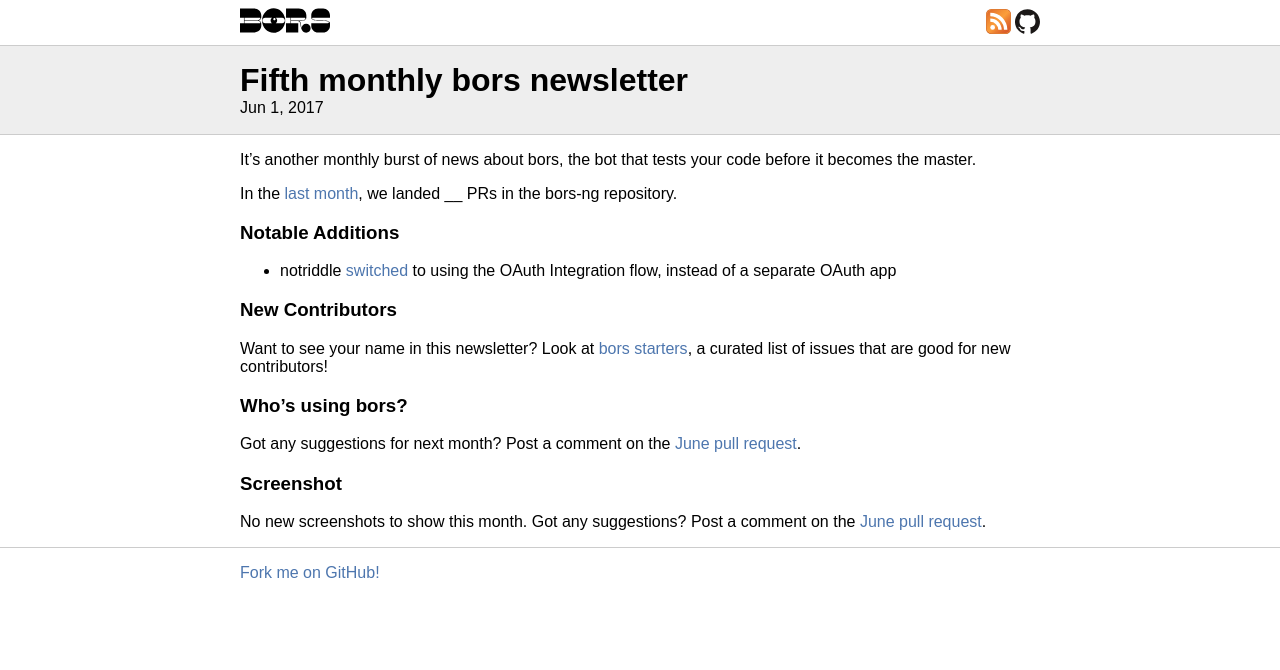
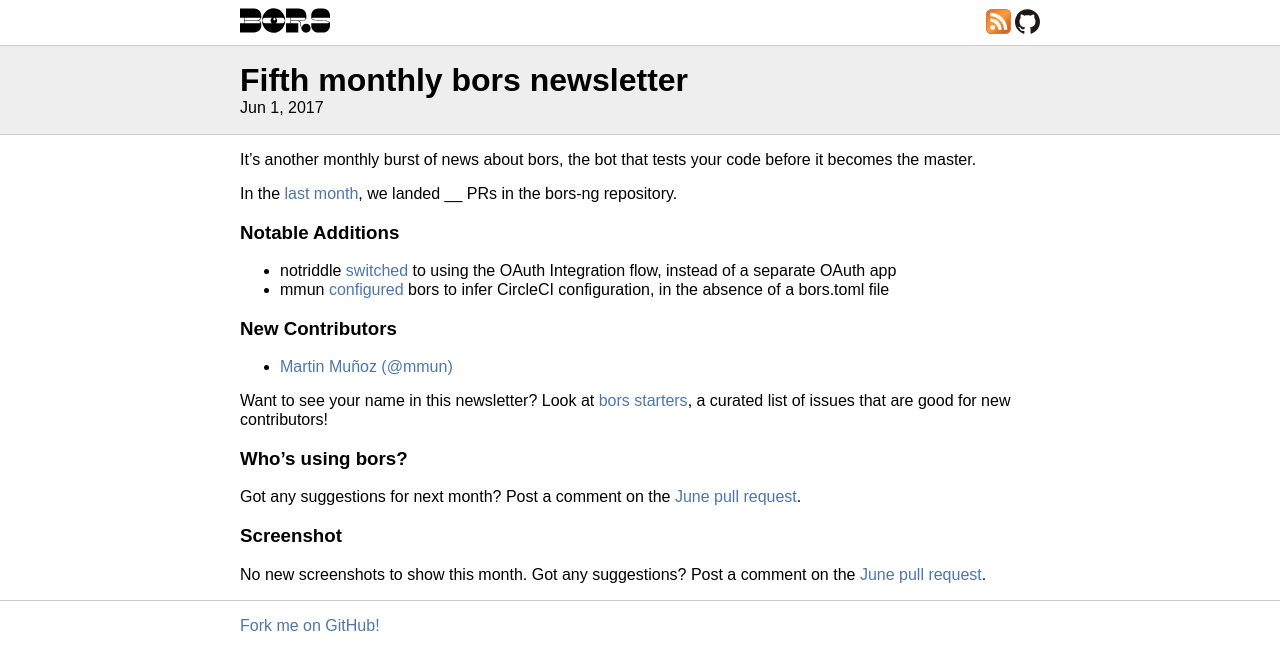
Before and after one commit to bors-ng/bors-ng.github.io, a Jekyll site: the page built from _posts/2017-06-01-tmib-05.md, in a window 1280 px wide. Shown: the top 670 px of the page. Built offline with Jekyll 4.4.1, drawn with Linux system fonts in a browser that asks for light colours.

Commit message:
Added bors-ng/bors-ng#183

```diff
--- a/_posts/2017-06-01-tmib-05.md
+++ b/_posts/2017-06-01-tmib-05.md
@@ -16,11 +16,12 @@ we landed __ PRs in the bors-ng repository.
 ### Notable Additions
 
 * notriddle [switched](https://github.com/bors-ng/bors-ng/pull/172) to using the OAuth Integration flow, instead of a separate OAuth app
+* mmun [configured](https://github.com/bors-ng/bors-ng/pull/183) bors to infer CircleCI configuration, in the absence of a bors.toml file
 
 
 ### New Contributors
 
-<!-- No new contributors this month. 😐 -->
+* [Martin Muñoz (@mmun)](https://github.com/mmun)
 
 Want to see your name in this newsletter? Look at [bors starters](https://bors-ng.github.io/starters/), a curated list of issues that are good for new contributors!
 
```
